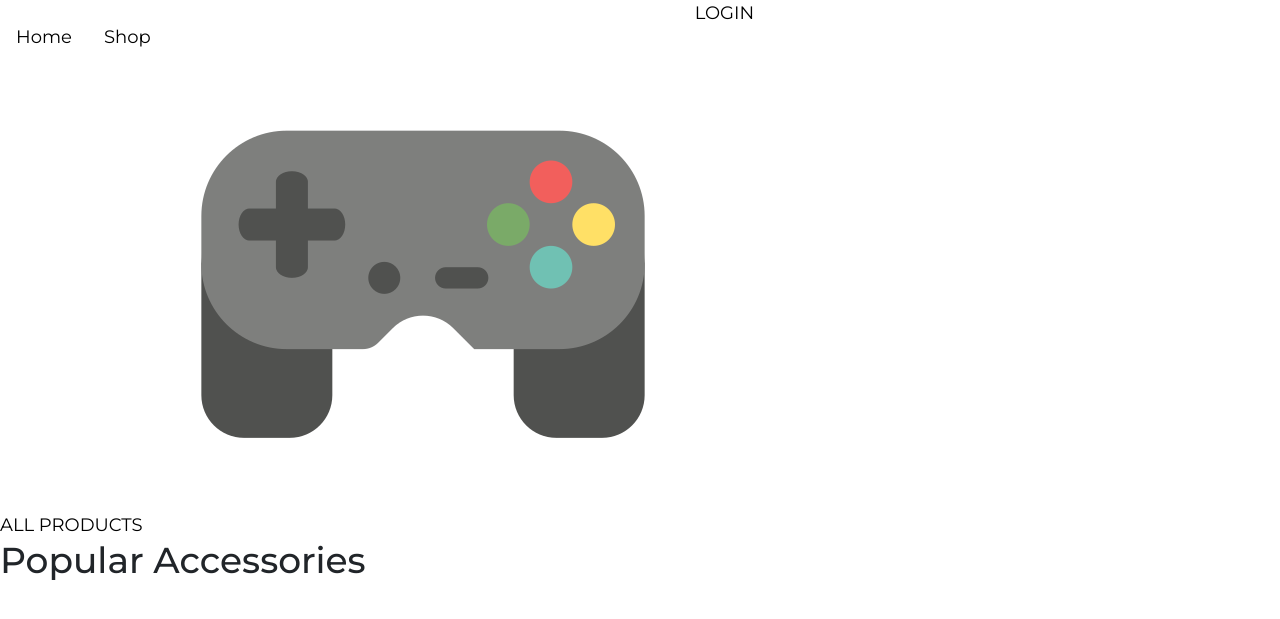
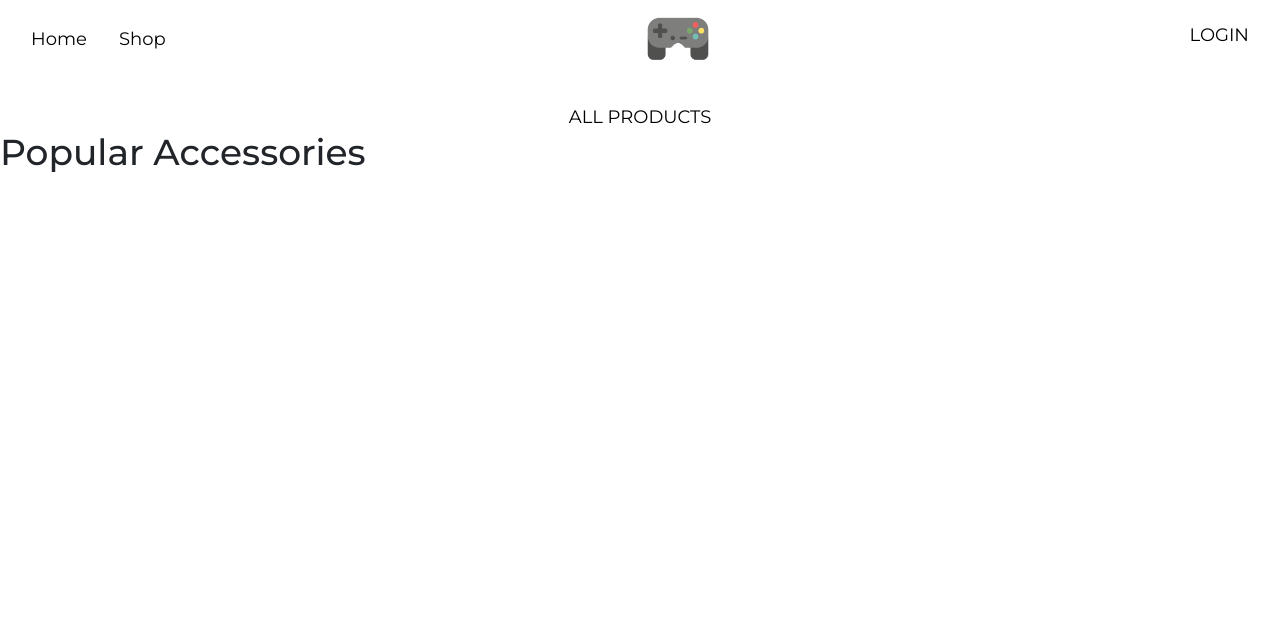
Before and after one commit to plehanovv/django-shop, a Django app: page / in a window 1280 px wide. Shown: the top 619 px of the page. Run offline with Django 5.2, Linux system fonts and the light colour scheme; data that the repository does not hold is empty; some libraries are stand-ins or nearby versions.

Commit message:
configured css styles

```diff
--- a/django_shop/main/static/css/base.css
+++ b/django_shop/main/static/css/base.css
@@ -33,6 +33,26 @@ h3 {
 
 h5 {
     font-size: 18px;
-    margin: 0;
+    margin: 0;ё
     font-weight: 600;
 }
+
+.header-container {
+    box-sizing: border-box;
+    max-width: 1400px;
+    margin 0 auto;
+    justify-content: space-between;
+    padding: 0 15px;
+    align-items: center;
+}
+
+.container {
+    box-sizing: border-box;
+    max-width: 1600px;
+    margin 0 auto;
+}
+
+.header {
+    height: 80px;
+    background-color: #fff;
+}
--- a/django_shop/main/templates/main/base.html
+++ b/django_shop/main/templates/main/base.html
@@ -23,7 +23,7 @@
       </ul>
     </navbar>
     <div class="header-logo">
-      <a href="/"><img src="{% static 'img/icon.png' %}" alt="" class="shop-logo"></a>
+      <a href="/"><img src="{% static 'img/icon.png' %}" width="70" alt="" class="shop-logo"></a>
     </div>
     <div class="header-profile">
       <a href="#" class="m-3">LOGIN</a>
--- a/django_shop/main/templates/main/index/index.html
+++ b/django_shop/main/templates/main/index/index.html
@@ -5,21 +5,21 @@
 
 {% block content %}
 <section class="home d-flex flex-column">
-  <div class="home-title">
+  <div class="home-title d-flex flex-column align-items-center">
     <a href="#" class="home-btn mt-4">ALL PRODUCTS</a>
   </div>
   <div class="home-recomendation">
-    <div class="rec-title">
+    <div class="rec-title mb-4">
       <h3><span>Popular Accessories</span></h3>
     </div>
   </div>
-  <div class="home-cards">
+  <div class="home-cards d-flex gap-4">
     {% for product in products %}
-    <a href="{{ product.get_absolute_url }}" class="home-card">
+    <a href="{{ product.get_absolute_url }}" class="home-card d-flex flex-column align-items-center text-center">
       <img src="{% if product.image %}{{ product.image.url }}{% else %}{% static 'img/noimage.png' %}{% endif %}" class="card-img" alt="">
       <h5 class="title-card">{{ product.name }}</h5>
       {% if product.discount %}
-      <div class="card-discount">
+      <div class="card-discount d-flex gap-2">
         <p class="line">{{ product.price }}</p>
         <p>{{ product.sell_price }}</p>
       </div>
--- a/django_shop/main/templates/main/product/product.html
+++ b/django_shop/main/templates/main/product/product.html
@@ -4,7 +4,7 @@
 {% block title %}{{ product.name }}{% endblock title %}
 
 {% block content %}
-<div class="detail-product">
+<div class="detail-product d-flex">
   <div class="detail-img">
     <img src="{% if product.image %}{{ product.image.url }}{% else %}{% static 'img/noimage.png' %}{% endif %}" alt=""
          class="detail-image">
@@ -14,14 +14,14 @@
     <h3>Category: {{ product.category }}</h3>
     <p>Description: {{ product.description|linebreaks }}</p>
     {% if product.discount %}
-    <div class="card-discount">
+    <div class="card-discount d-flex gap-2">
       <p class="line">{{ product.price }}</p>
       <p>{{ product.sell_price }}</p>
     </div>
     {% else %}
     <p class="price">{{ product.price }}</p>
     {% endif %}
-    <a href="#" class="cart-btn">Add to cart</a>
+    <a href="#" class="cart-btn d-flex align-items-center justify-content-center">Add to cart</a>
   </div>
 </div>
 {% endblock content %}
```
